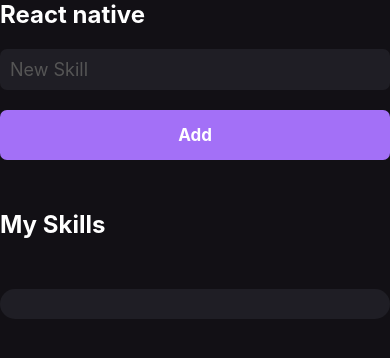
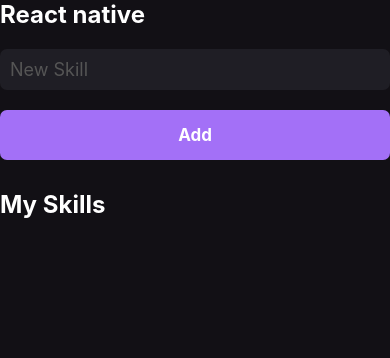
Before and after one commit to BrunoStel/MySkillsReactNative, a React Native app: screen / in a window 390 px wide. Shown: the top 358 px of the page. Built offline with nearby package versions, Linux system fonts and the light colour scheme.

Commit message:
Adding Componentes

```diff
--- /dev/null
+++ b/src/components/Button.js
@@ -0,0 +1,35 @@
+import React, {useState} from "react"
+import {
+    TouchableOpacity,
+    Text,
+    StyleSheet
+        } from 'react-native'
+
+
+export function Button({ aoClicar }){
+    return (<TouchableOpacity
+        activeOpacity={.2}
+        style={styles.button}
+        onPress={aoClicar}
+        >
+
+        <Text style={styles.buttonText}>Add</Text>
+
+    </TouchableOpacity>
+    )
+}
+
+const styles = StyleSheet.create({
+    button:{
+        backgroundColor:"#A370F7",
+        padding: 15,
+        borderRadius:7,
+        alignItems:"center",
+        marginTop:20
+    },
+    buttonText:{
+        color:"#FFF",
+        fontSize:17,
+        fontWeight:"bold"
+    }
+})
--- /dev/null
+++ b/src/components/SkillCard.js
@@ -0,0 +1,33 @@
+import React, {useState} from "react"
+import {
+    TouchableOpacity,
+    Text,
+    StyleSheet
+        } from 'react-native'
+
+
+ export function SkillCard({skill}){
+     return(
+        <TouchableOpacity key={skill} style={styles.buttonSkill}>
+            <Text   style={styles.textSkill}>
+                {skill}
+            </Text>
+        </TouchableOpacity>
+     )
+ }
+
+
+const styles = StyleSheet.create({
+    buttonSkill:{
+        backgroundColor:"#1f1e25",
+        padding:15,
+        borderRadius:50,
+        alignItems:"center",
+        marginVertical:10
+    },
+    textSkill:{
+        color:"#FFF",
+        fontSize:22,
+        fontWeight:"bold",
+    }
+})
--- a/src/pages/home.js
+++ b/src/pages/home.js
@@ -9,11 +9,18 @@
     TouchableOpacity
     } from 'react-native'
 
+import { Button } from "../components/Button";
+import { SkillCard } from "../components/SkillCard";
+
 
 export function Home(){
 
     const [newSkill, setNewSkill] = useState('');
     const [mySkills, setMySkills] = useState([]);
+
+    function handleAddNewSkill(){
+        setMySkills(oldState => [...oldState, newSkill])
+    }
 
 
 
@@ -29,22 +36,22 @@
             onChangeText={setNewSkill}
         />
 
-        <TouchableOpacity
-            activeOpacity={.2}
-            style={styles.button}
-        >
-            <Text style={styles.buttonText}>Add</Text>
-        </TouchableOpacity>
+        <Button
+            aoClicar={handleAddNewSkill}
+        />
 
-        <Text     style={[styles.title, {marginVertical:50}]}>
+        <Text     style={[styles.title, {marginVertical:30}]}>
             My Skills
         </Text>
 
-        <TouchableOpacity  style={styles.buttonSkill}>
-            <Text     style={styles.textSkill}>
+        {
+            mySkills.map(skill=> (
+                <SkillCard
+                    skill={skill}
+                />
+            ))
+        }
 
-            </Text>
-        </TouchableOpacity>
 
       </SafeAreaView>
 
@@ -71,28 +78,5 @@
         padding: Platform.OS === 'ios' ? 15 : 10,
         marginTop:20,
         borderRadius:7
-    },
-    button:{
-        backgroundColor:"#A370F7",
-        padding: 15,
-        borderRadius:7,
-        alignItems:"center",
-        marginTop:20
-    },
-    buttonText:{
-        color:"#FFF",
-        fontSize:17,
-        fontWeight:"bold"
-    },
-    buttonSkill:{
-        backgroundColor:"#1f1e25",
-        padding:15,
-        borderRadius:50,
-        alignItems:"center"
-    },
-    textSkill:{
-        color:"#FFF",
-        fontSize:22,
-        fontWeight:"bold",
     }
 })
```
